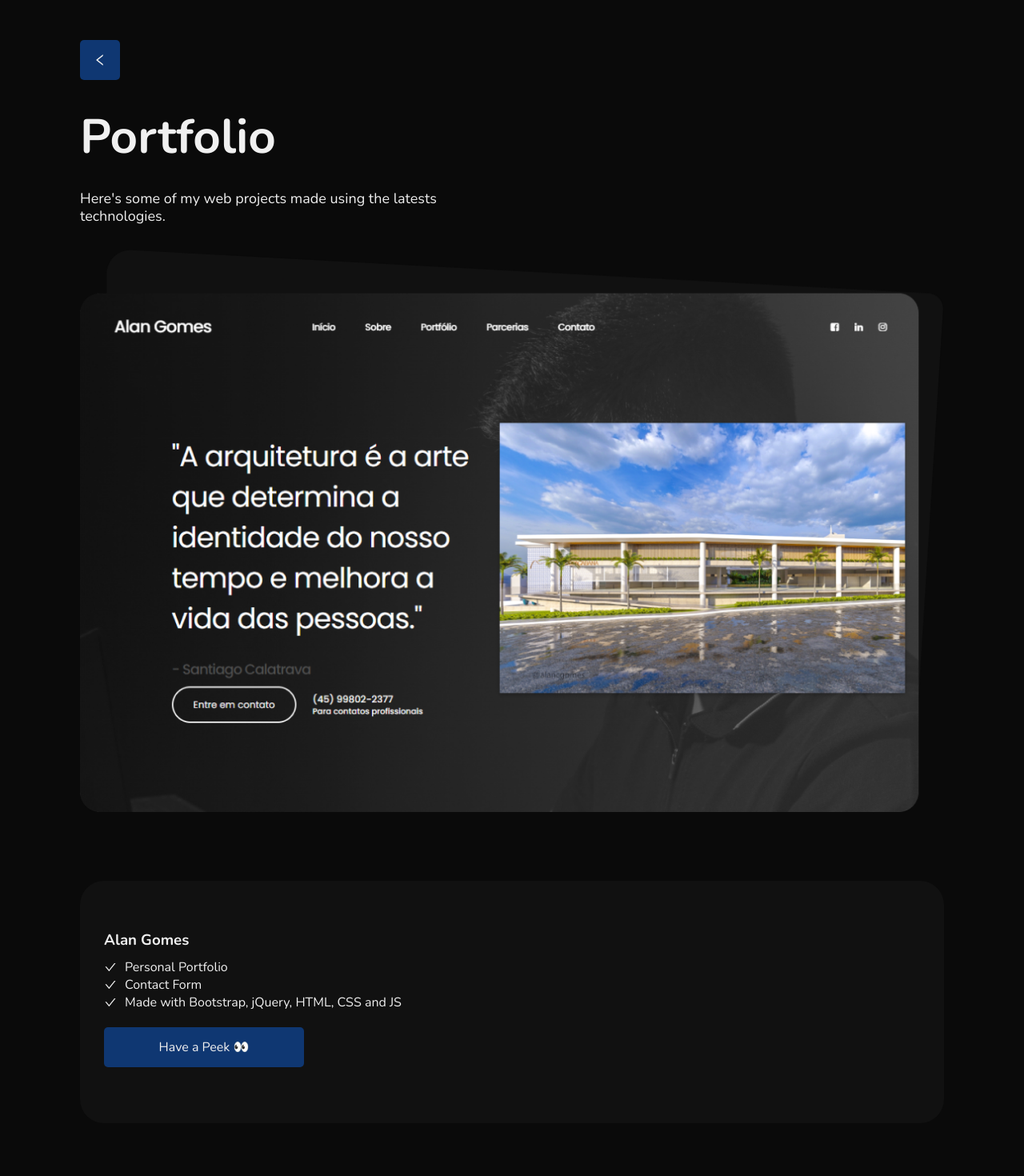
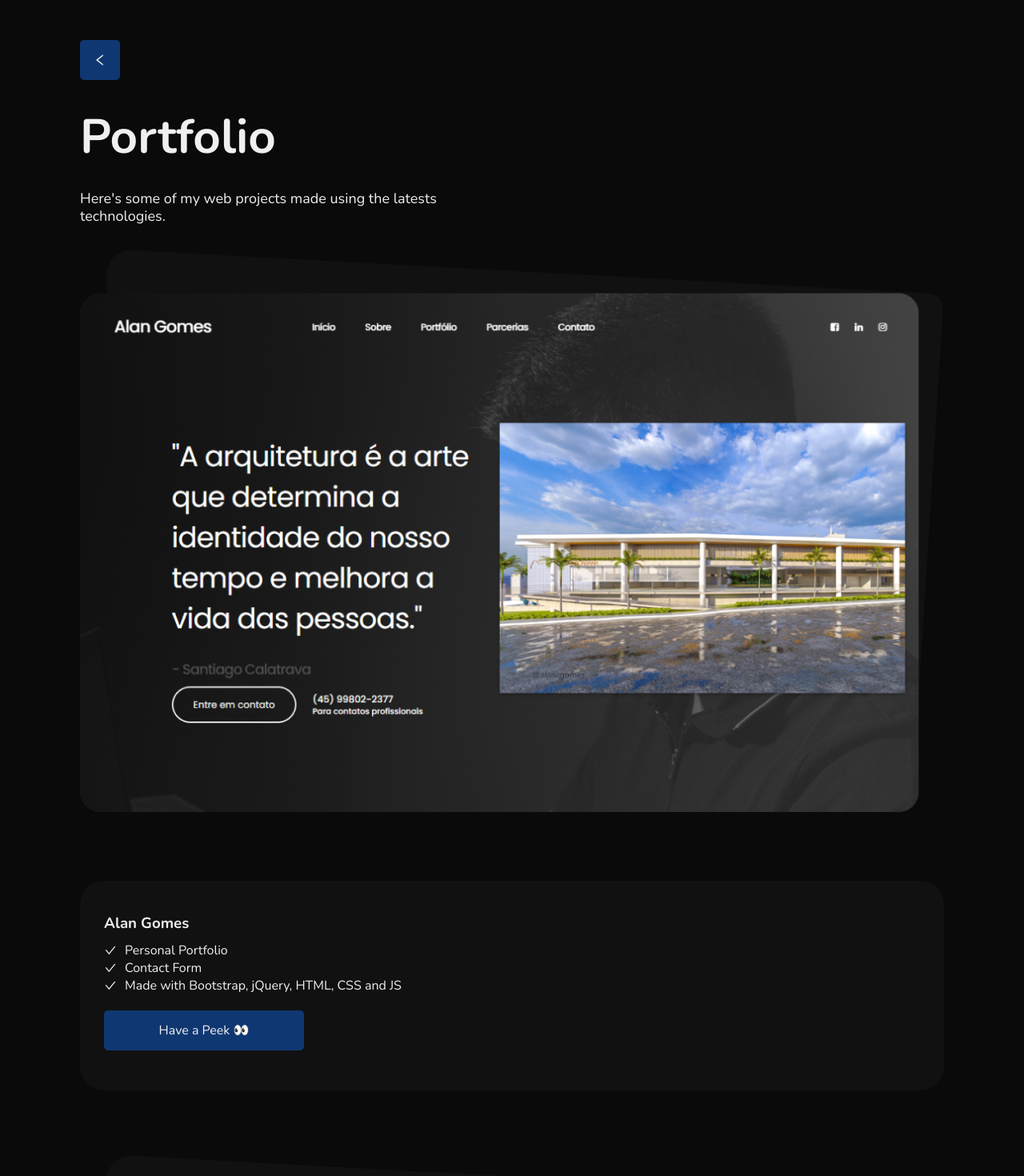
Before and after one commit to gabrielllcunha/gabrielcunhadev, a Next.js app: page /projects in a window 1280 px wide. Shown: the top 1470 px of the page at 80% size. Built offline with nearby package versions, Linux system fonts and the light colour scheme.

Commit message:
fix: adjust styles issues

```diff
--- a/src/components/ProjectsPage/styles.module.scss
+++ b/src/components/ProjectsPage/styles.module.scss
@@ -66,14 +66,13 @@
 
 .containerDesc {
   width: 100%;
-  height: 303px;
+  height: 100%;
   background-color: #111111;
   border-radius: 30px;
   display: flex;
   justify-content: center;
   flex-direction: column;
   padding: 30px;
-
   margin: 80px 0;
 
   .btn {
--- a/src/styles/global.scss
+++ b/src/styles/global.scss
@@ -2,6 +2,28 @@
   margin: 0;
   padding: 0;
   box-sizing: border-box;
+}
+
+body {
+  overflow: overlay !important;
+}
+
+body::-webkit-scrollbar {
+  width: 10px;
+  background-color: transparent;
+}
+
+body::-webkit-scrollbar-thumb {
+  border-radius: 25px;
+  background-color: #2d2d2d;
+}
+
+body::-webkit-scrollbar-thumb:hover {
+  background-color: #5e5e5e;
+}
+
+::selection {
+  background-color: #0F3772;
 }
 
 :root {
```
